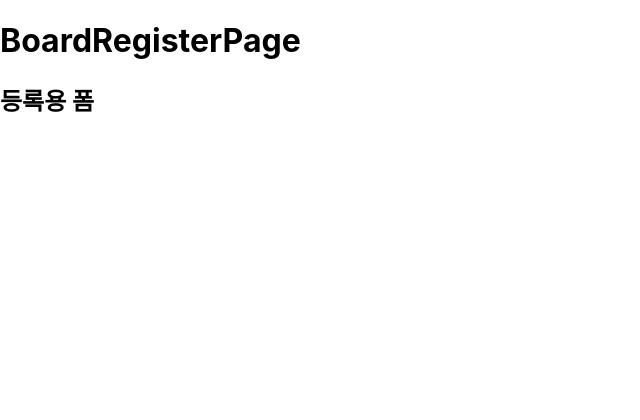
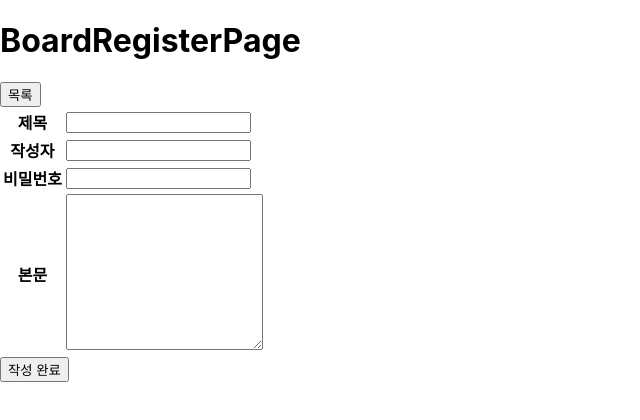
Before and after one commit to HyeonJi-Son/KPS_BasicBoard, a React (Create React App) app in the folder frontend/: page /boardRegisterPage in a window 1280 px wide. Shown: the top 420 px of the page, without its empty margins (0-640 px from the left). Built offline with nearby package versions, Linux system fonts and the light colour scheme.

Commit message:
[손현지] 게시글 Register 구현 [BRU]

```diff
--- a/frontend/src/components/BasicBoard/BoardRegisterForm.js
+++ b/frontend/src/components/BasicBoard/BoardRegisterForm.js
@@ -1,15 +1,50 @@
-import React from 'react';
-//import styles from './Layout.module.css';
+import React, { useState } from 'react';
+import { useDispatch } from 'react-redux';
+import { registBoard } from '../../reducer/boardReducer';
 
 
 export function BoardRegisterForm() {
+    const [data, setData] = useState({});
+    //onChange의 변화를 감지하여 State에 넣어준다.
+        //이렇게 해주는 이벤트의 이름이 아래의 changeInput이다.
+    const dispatch = useDispatch();
+
+    const changeInput = (e) => {
+        setData({...data, [e.target.name]: e.target.value})
+    }
+
+    const submitForm = (e) => { //submit 이벤트
+        e.preventDefault();//submit은 기본적으로 자동 새로고침 된다. 그걸 방지해주는 역할.
+        dispatch(registBoard(data));//reducer의 액션(registBoard)을 호출해준다.
+                        //--------- <- 인자로 change에서 만들어준 data를 보내준다.
+    }
+
     return (
-        <div>
-            <h2> 등록용 폼 </h2>
+        <form onSubmit={submitForm}>
+            <button type="button">목록</button>
             <table>
-
+                <tbody>
+                    <tr>
+                        <th> 제목 </th>
+                        <td><input type="text" name="title" onChange={changeInput} /> </td>
+                    </tr>
+                    <tr>
+                        <th> 작성자 </th>
+                        <td><input type="text" name="writer" onChange={changeInput} /> </td>
+                    </tr>
+                    <tr>
+                        <th> 비밀번호 </th>
+                        <td><input type="password" name="password" onChange={changeInput} /> </td>
+                    </tr>
+                    <tr>
+                        <th> 본문 </th>
+                        <td><textarea rows="10" cols="22" name="content" onChange={changeInput} /> </td>
+                        {/* rows: 세로사이즈/ cols: 가로사이즈  */}
+                    </tr>
+                </tbody>
             </table>
-        </div>
+            <button> 작성 완료 </button>
+        </form>
     )
 }
 
--- a/frontend/src/pages/BasicBoard/BoardRegisterpage.js
+++ b/frontend/src/pages/BasicBoard/BoardRegisterpage.js
@@ -1,7 +1,22 @@
 import React from 'react';
+import axios from 'axios';
 //import styles from './Layout.module.css';
 
 import BoardRegisterForm from '../../components/BasicBoard/BoardRegisterForm';
+
+const submitForm = (payload) => {
+    axios
+        .get('basicBoard/register')
+        .then((result) => {
+            //stateChange([...state, ...result.data]);
+            alert("게시글 등록 성공")
+            window.location = '/boardListPage'
+        })
+        .cathch(() => {
+            console.log("실패");
+            alert("게시글 등록 실패")
+        });
+}
 
 export function BoardRegisterPage() {
     return (
--- a/frontend/src/reducer/boardReducer.js
+++ b/frontend/src/reducer/boardReducer.js
@@ -28,3 +28,17 @@ export const findAllBoard = () => async (dispatch) => {
     const response = await axios.get('/basicBoard/list');
     dispatch(boardSlice.actions.setBoards(response.data));
 }
+
+export const registBoard = (data) => () => {
+    axios
+        .post('basicBoard/register', data) //PostMapping을 타고 감.
+                                // ------- <-아까 호출해서 넣어준 data이다.
+                                // + , 세번째는 옵션을 작성하게 됨.(지금은 생략)
+        .then((result) => { //.then은 axios에서 통신이 끝나고 데이터를 받아오기까지 대기
+            console.log(result);
+            alert("게시글 등록 성공")
+            window.location = '/boardListPage'
+        }, (error) => { //<-여기서 error는 함수 형태의 인자이다.
+            console.error(error); //에러가 났을 때 사용하는 함수 형식
+        })
+}
```
